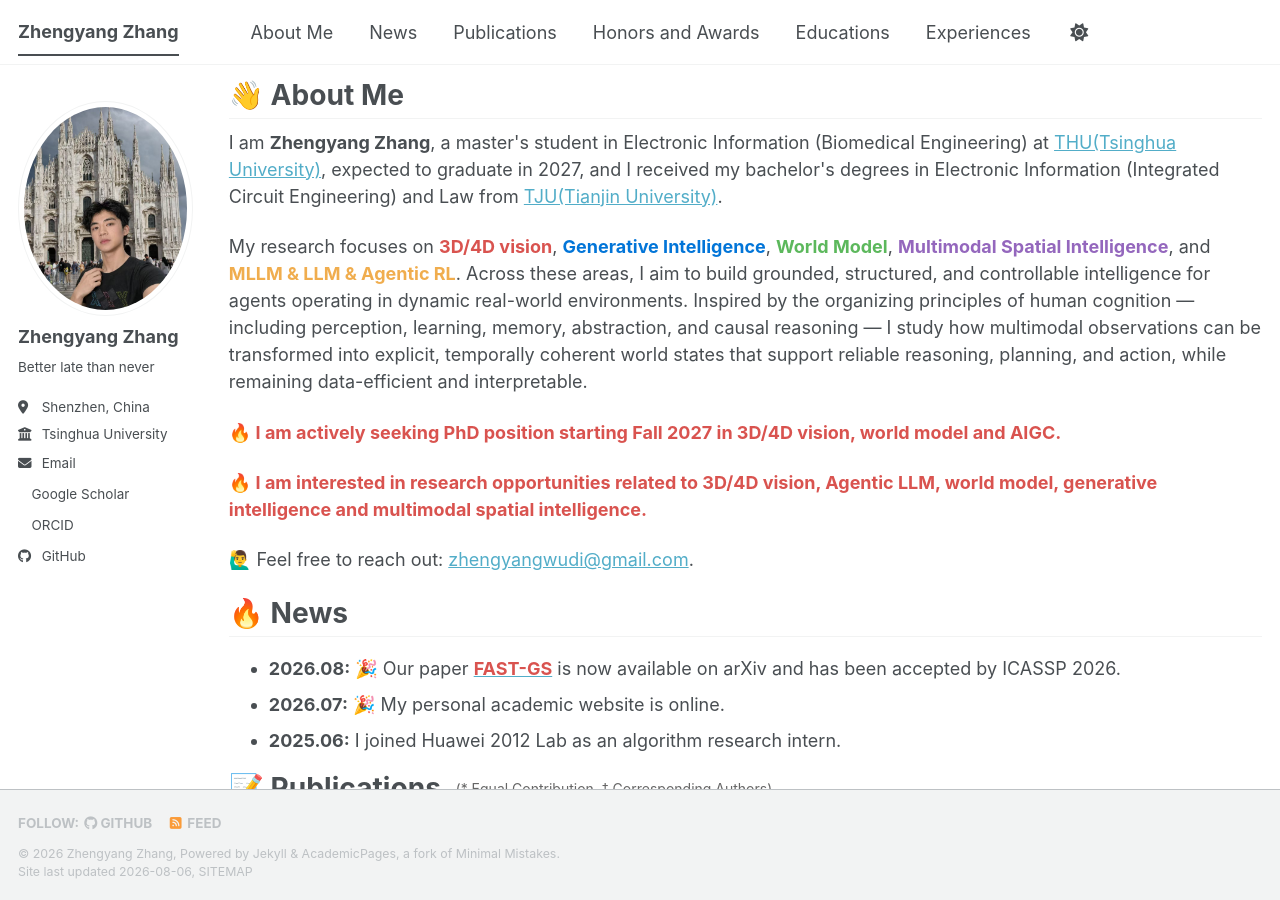
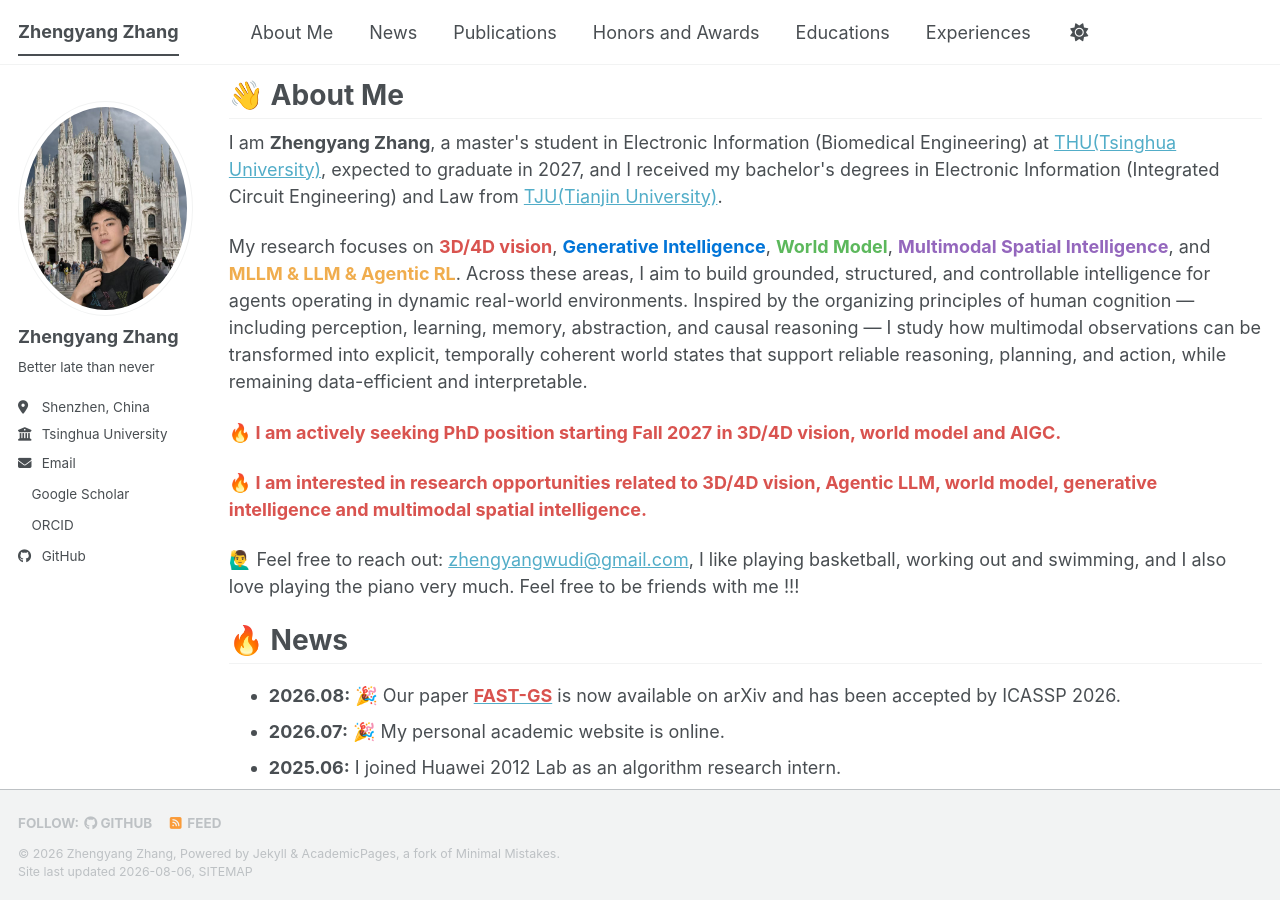
Before and after one commit to ZhengyangZhang1107/zhengyangzhang1107.github.io, a Jekyll site: the page built from _pages/about.md, in a window 1280 px wide and 900 px high. Built offline with Jekyll 4.4.1, drawn with Linux system fonts in a browser that asks for light colours; a style sheet for code colours, icons or effects is not loaded.

Commit message:
Revise about page with personal interests and contact
Updated contact information and added personal interests.

```diff
--- a/_pages/about.md
+++ b/_pages/about.md
@@ -29,7 +29,7 @@ My research focuses on <span style="color: #d9534f; font-weight: bold;">3D/4D vi
 </div>
 
 <p>
-🙋‍♂️ Feel free to reach out: <a href="mailto:zhengyangwudi@gmail.com">zhengyangwudi@gmail.com</a>.
+🙋‍♂️ Feel free to reach out: <a href="mailto:zhengyangwudi@gmail.com">zhengyangwudi@gmail.com</a>, I like playing basketball, working out and swimming, and I also love playing the piano very much. Feel free to be friends with me !!!
 </p>
 
 <!-- <p>
```
